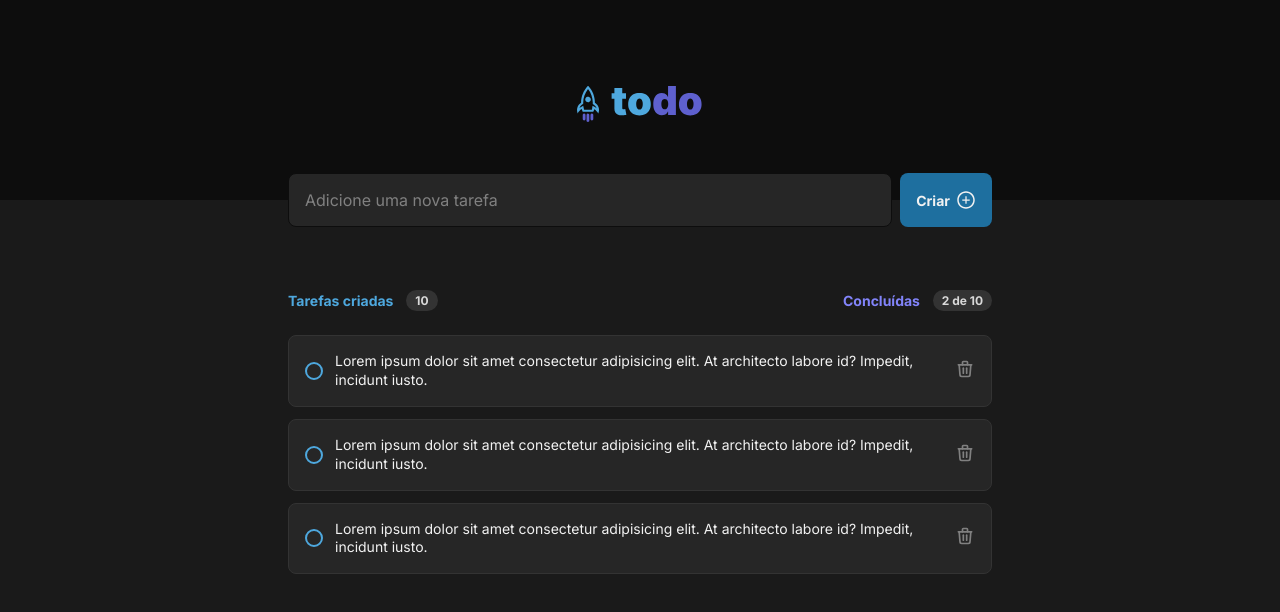
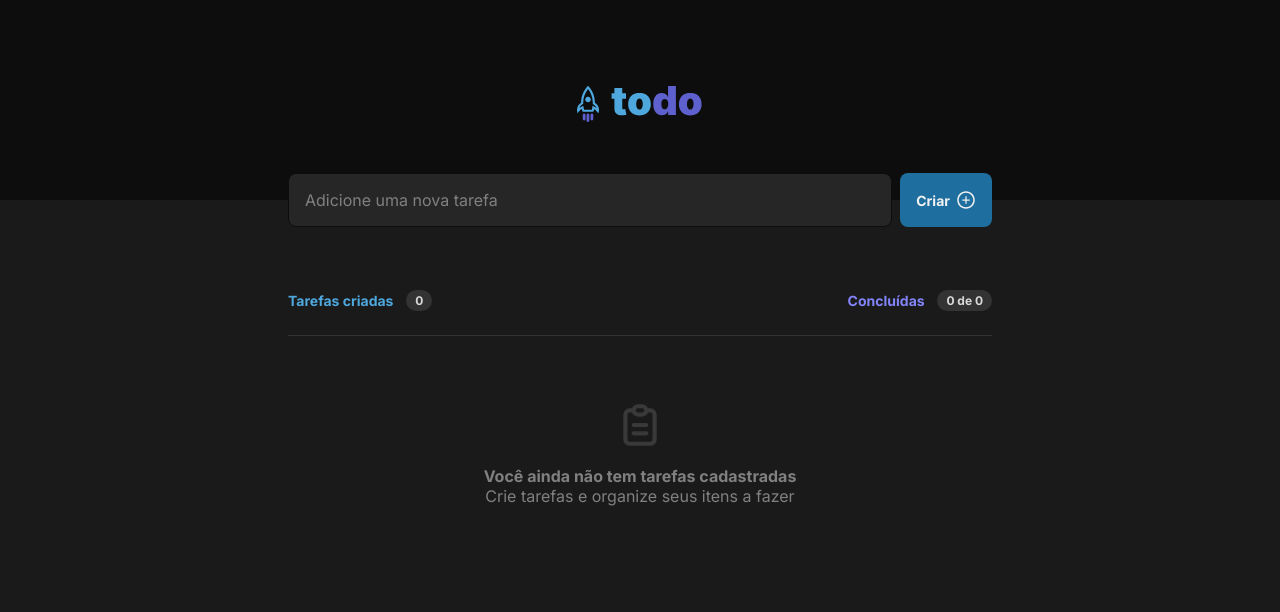
Before and after one commit to araujo-jp/todo-list, a React (Vite) app: page / in a window 1280 px wide. Shown: the top 612 px of the page. Built offline with nearby package versions, Linux system fonts and the light colour scheme.

Commit message:
Adicionando todas as funcionalidades

```diff
--- a/src/App.tsx
+++ b/src/App.tsx
@@ -1,12 +1,70 @@
+import { useEffect, useState } from 'react';
 import { Header } from './components/Header'
 import { Tasks } from './components/Tasks'
 
+const LOCAL_STORAGE_KEY = "todo:savedTasks"
+
+export interface ITasks {
+  id: string;
+  title: string;
+  isCompleted: boolean;
+}
+
 function App() {
+  const [tasks, setTasks] = useState<ITasks[]>([]);
+
+  function setTaskAndSave(newTasks: ITasks[]) {
+    setTasks(newTasks);
+    localStorage.setItem(LOCAL_STORAGE_KEY, JSON.stringify(newTasks));
+  }
+
+  function loadSavedTasks() {
+    const saved = localStorage.getItem(LOCAL_STORAGE_KEY);
+
+    if(saved) {
+      setTasks(JSON.parse(saved))
+    }
+  }
+
+  function addTask(taskTitle: string) {
+    setTaskAndSave([
+      ...tasks,
+      {
+        id: crypto.randomUUID(),
+        title: taskTitle,
+        isCompleted: false
+      }
+    ]);
+  }
+
+  function deleteTaskById(taskId: string) {
+    const newTaks = tasks.filter(task => task.id !== taskId);
+    setTaskAndSave(newTaks);
+  }
+
+  function toggleTaskCompleteById(taskId: string) {
+    const newTaks = tasks.map(task => {
+      if (task.id === taskId) {
+        return {
+          ...task,
+          isCompleted: !task.isCompleted
+        }
+      }
+
+      return task;
+    });
+
+    setTaskAndSave(newTaks);
+  }
+
+  useEffect(() => {
+    loadSavedTasks();
+  }, [])
 
   return (
     <>
-      <Header />
-      <Tasks />
+      <Header onAddTask={addTask} />
+      <Tasks tasks={tasks} onDelete={deleteTaskById} onComplete={toggleTaskCompleteById} />
     </>
   )
 }
--- a/src/components/Header/index.tsx
+++ b/src/components/Header/index.tsx
@@ -1,15 +1,35 @@
-import { AiOutlinePlusCircle } from 'react-icons/ai'
+import { ChangeEvent, FormEvent, useState } from 'react';
+import { AiOutlinePlusCircle } from 'react-icons/ai';
 
 import logo from '../../assets/logo.svg';
 import styles from './styles.module.css';
 
-export function Header() {
+interface props {
+  onAddTask: (taskTitle: string) => void;
+}
+
+export function Header({ onAddTask }: props) {
+  const [title, setTitle] = useState('');
+
+  function handleSubmit(event: FormEvent) {
+    event.preventDefault();
+
+    onAddTask(title);
+    setTitle('');
+  }
+
+  function onChangeTitle(event: ChangeEvent<HTMLInputElement>) {
+    setTitle(event.target.value);
+  }
+
   return (
     <header className={styles.header}>
       <img src={logo} alt="ToDo List" />
 
-      <form className={styles.taskForm}>
+      <form onSubmit={handleSubmit} className={styles.taskForm}>
         <input
+          onChange={onChangeTitle}
+          value={title}
           type="text"
           placeholder="Adicione uma nova tarefa"
         />
--- a/src/components/Task/index.tsx
+++ b/src/components/Task/index.tsx
@@ -1,18 +1,37 @@
 import { TbTrash } from 'react-icons/tb'
+import { BsFillCheckCircleFill } from 'react-icons/bs'
+import { ITasks } from '../../App'
 
 import styles from './styles.module.css'
 
-export function Task() {
+interface props {
+  task: ITasks;
+  onDelete: (taskId: string) => void;
+  onComplete: (taskId: string) => void;
+}
+
+export function Task({ task, onDelete, onComplete }: props) {
+  const isCompletedTask = task.isCompleted
+  const isTaskCompleted = task.isCompleted ? styles.textCompleted : '';
+
+  function handleDeleteTask() {
+    onDelete(task.id);
+  }
+
+  function handleCompleteTask() {
+    onComplete(task.id);
+  }
+
   return (
     <div className={styles.task}>
 
-      <button className={styles.checkContainer}>
-        <div />
+      <button onClick={handleCompleteTask} className={styles.checkContainer}>
+        {isCompletedTask ? <BsFillCheckCircleFill/> : <div /> }
       </button>
 
-      <p>Lorem ipsum dolor sit amet consectetur adipisicing elit. At architecto labore id? Impedit, incidunt iusto.</p>
+      <p className={isTaskCompleted}>{task.title}</p>
 
-      <button className={styles.deleteButton}>
+      <button onClick={handleDeleteTask} className={styles.deleteButton}>
         <TbTrash size={20} />
       </button>
 
--- a/src/components/Task/styles.module.css
+++ b/src/components/Task/styles.module.css
@@ -18,6 +18,11 @@
   margin-right: auto;
 }
 
+p.textCompleted {
+  color: var(--gray-300);
+  text-decoration: line-through;
+}
+
 .checkContainer {
   min-width: 1.125rem;
   height: 1.125rem;
@@ -33,8 +38,19 @@
   border-radius: 50%;
 }
 
+.checkContainer svg {
+  width: 100%;
+  height: 100%;
+
+  color: var(--purple);
+}
+
 .deleteButton {
   background: none;
   border: none;
   color: var(--gray-300);
 }
+
+.deleteButton:hover {
+  color: var(--blue);
+}
--- a/src/components/Tasks/index.tsx
+++ b/src/components/Tasks/index.tsx
@@ -1,28 +1,52 @@
+import { TbClipboardText } from 'react-icons/tb'
+
+import { ITasks } from '../../App'
 import { Task } from '../Task'
 
 import styles from './styles.module.css'
 
-export function Tasks() {
+interface props {
+  tasks: ITasks[]
+  onDelete: (taskId: string) => void;
+  onComplete: (taskId: string) => void;
+}
+
+export function Tasks({ tasks, onDelete, onComplete }: props) {
+  const numberTasks = tasks.length;
+  const completedTasks = tasks.filter(task => task.isCompleted).length;
+
   return (
     <section className={styles.tasks}>
       <header>
 
         <div>
           <p>Tarefas criadas</p>
-          <span>10</span>
+          <span>{numberTasks}</span>
         </div>
 
         <div>
           <p className={styles.textPurple}>Concluídas</p>
-          <span>2 de 10</span>
+          <span>{completedTasks} de {numberTasks}</span>
         </div>
 
       </header>
 
       <div className={styles.list}>
-        <Task />
-        <Task />
-        <Task />
+        {tasks.map(task => {
+          return (
+            <Task key={task.id} task={task} onDelete={onDelete} onComplete={onComplete} />
+          )
+        })}
+
+        {tasks.length <= 0 && (
+          <section className={styles.empty}>
+            <TbClipboardText size={50} />
+            <div>
+              <p>Você ainda não tem tarefas cadastradas</p>
+              <span>Crie tarefas e organize seus itens a fazer</span>
+            </div>
+          </section>
+        )}
       </div>
 
     </section>
--- a/src/components/Tasks/styles.module.css
+++ b/src/components/Tasks/styles.module.css
@@ -43,4 +43,30 @@
   display: flex;
   flex-direction: column;
   gap: 0.75rem;
+
+  border-top: 1px solid var(--gray-400);
+
+  margin-bottom: 2rem;
 }
+
+.empty {
+  display: flex;
+  flex-direction: column;
+  gap: 1rem;
+
+  align-items: center;
+  justify-content: center;
+
+  margin-top: 4rem;
+
+  color: var(--gray-300);
+  text-align: center;
+}
+
+.empty svg {
+  opacity: 0.3;
+}
+
+.empty div p {
+  font-weight: 700;
+}
```
